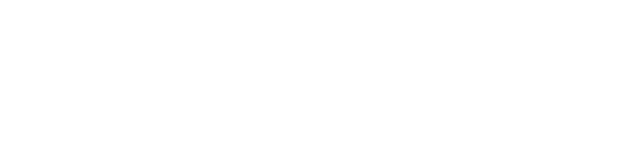
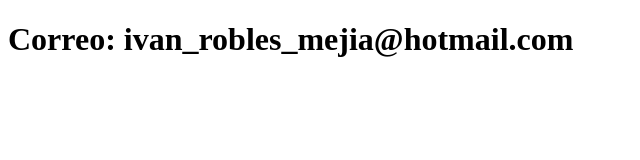
Before and after one commit to panditaGuard/sistema_de_registro, a plain HTML site: page contacto.html in a window 1280 px wide. Shown: the whole page, without its empty margins (0-640 px from the left). Drawn offline with Linux system fonts and the light colour scheme.

Commit message:
actualiza el idex y contacto

```diff
--- a/contacto.html
+++ b/contacto.html
@@ -6,6 +6,6 @@
     <title>Document</title>
 </head>
 <body>
-
+    <h1>Correo: ivan_robles_mejia@hotmail.com</h1>
 </body>
 </html>
```
Also changed, not shown: index.html (+1 -1 lines).
